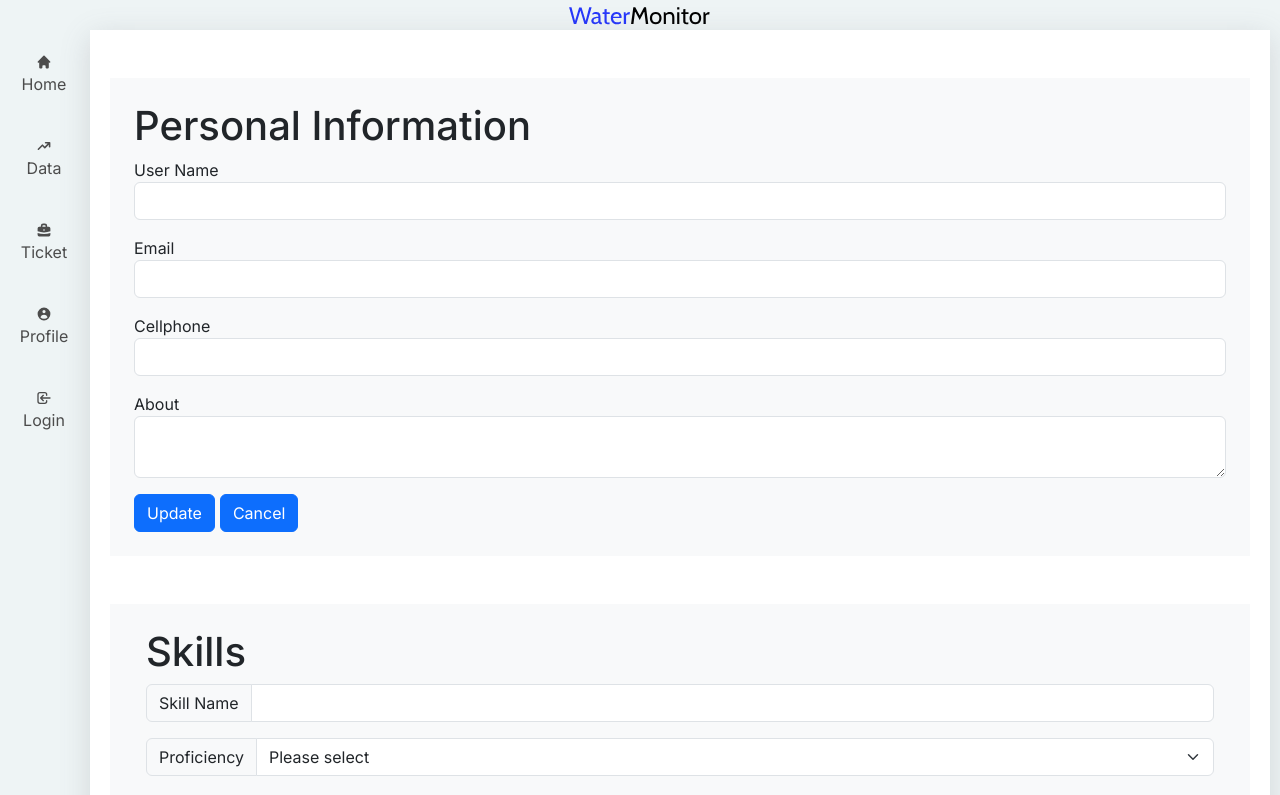
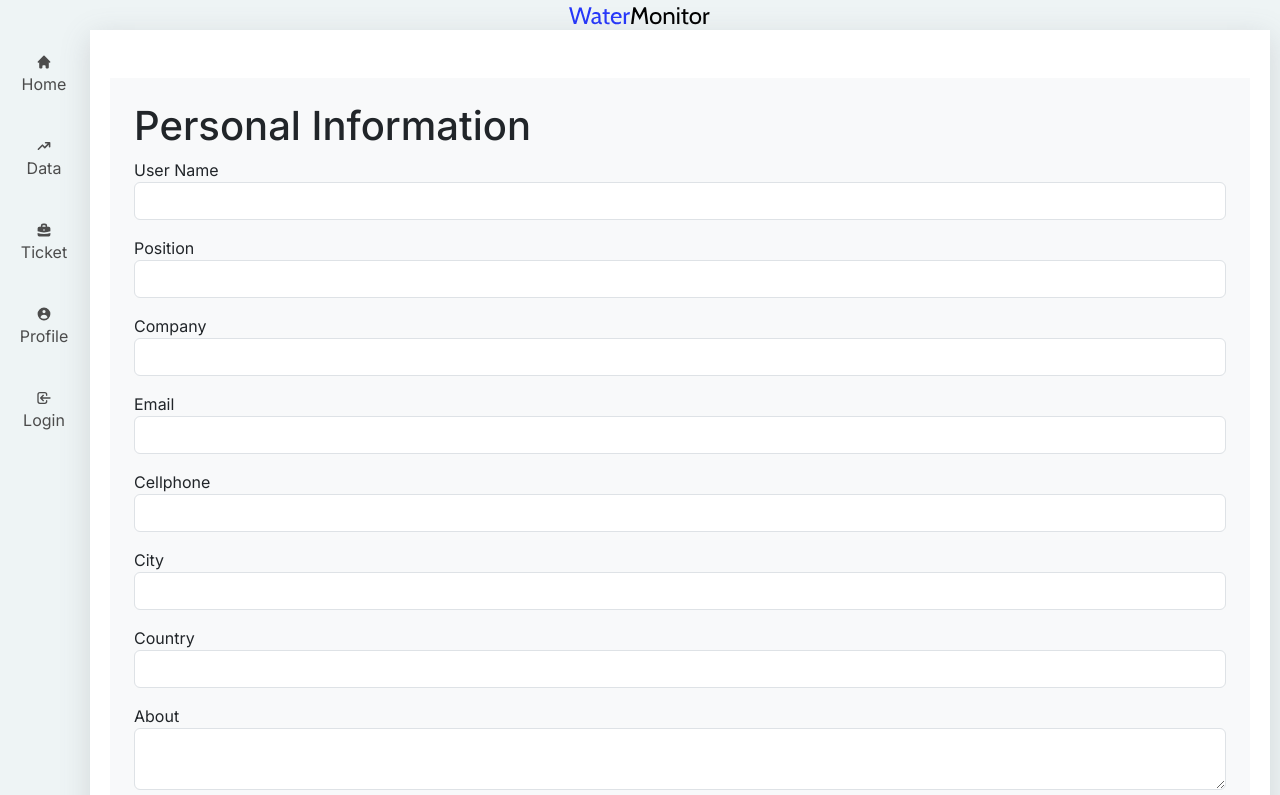
Before and after one commit to RingoTC/WaterMonitor-FE, a Next.js app: page /profile/editProfile in a window 1280 px wide. Shown: the top 795 px of the page. Built offline with nearby package versions, Linux system fonts and the light colour scheme; no server answers.

Commit message:
update edit_profile page

```diff
--- a/src/app/profile/editProfile/page.js
+++ b/src/app/profile/editProfile/page.js
@@ -63,15 +63,23 @@ export default function EditProfile() {
                             />
                         </div>
 
-                        {/*password should not be changed in here*/}
-                        {/*<div className="form-group mb-3">*/}
-                        {/*    <label>Password</label>*/}
-                        {/*    <input className ="form-control"*/}
-                        {/*           type="text"*/}
-                        {/*           value={userData?.password}*/}
-                        {/*           onChange={(e) => dispatch(setUserData({ ...userData, password: e.target.value }))}*/}
-                        {/*    />*/}
-                        {/*</div>*/}
+                        <div className="form-group mb-3">
+                            <label>Position</label>
+                            <input className ="form-control"
+                                   type="text"
+                                   value={userData?.position}
+                                   onChange={(e) => dispatch(setUserData({ ...userData, position: e.target.value }))}
+                            />
+                        </div>
+
+                        <div className="form-group mb-3">
+                            <label>Company</label>
+                            <input className ="form-control"
+                                   type="text"
+                                   value={userData?.company}
+                                   onChange={(e) => dispatch(setUserData({ ...userData, company: e.target.value }))}
+                            />
+                        </div>
 
                         <div className="form-group mb-3">
                             <label>Email</label>
@@ -88,6 +96,24 @@ export default function EditProfile() {
                                    type="text"
                                    value={userData?.cellphone}
                                    onChange={(e) => dispatch(setUserData({ ...userData, cellphone: e.target.value }))}
+                            />
+                        </div>
+
+                        <div className="form-group mb-3">
+                            <label>City</label>
+                            <input className ="form-control"
+                                   type="text"
+                                   value={userData?.city}
+                                   onChange={(e) => dispatch(setUserData({ ...userData, city: e.target.value }))}
+                            />
+                        </div>
+
+                        <div className="form-group mb-3">
+                            <label>Country</label>
+                            <input className ="form-control"
+                                   type="text"
+                                   value={userData?.country}
+                                   onChange={(e) => dispatch(setUserData({ ...userData, country: e.target.value }))}
                             />
                         </div>
 
```
